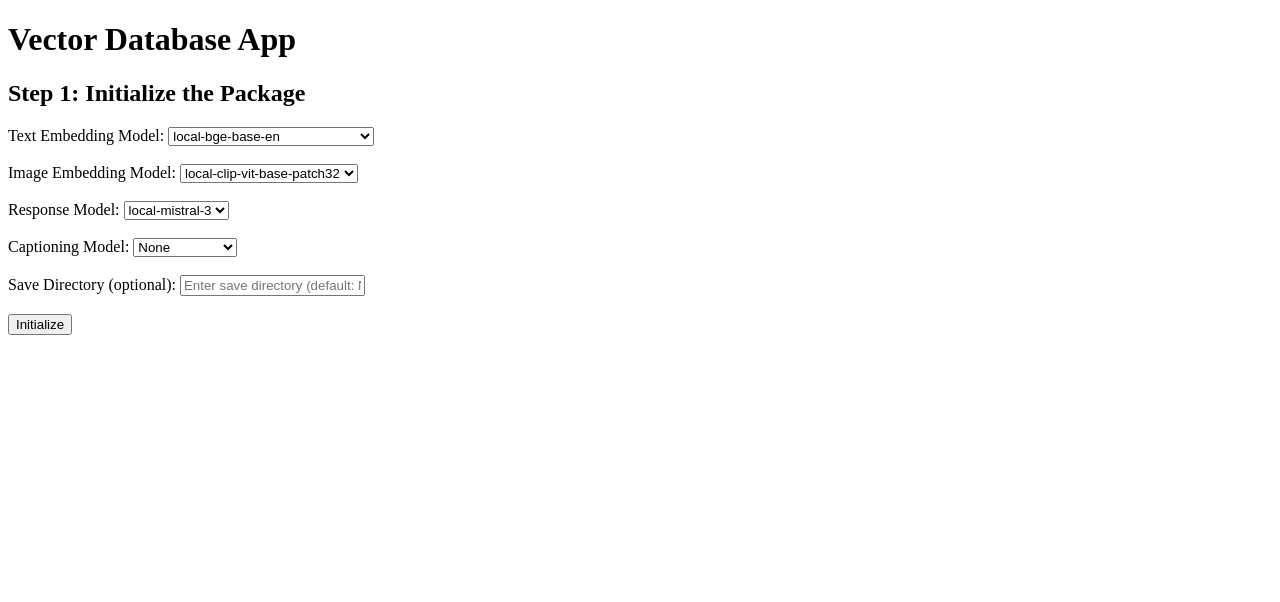
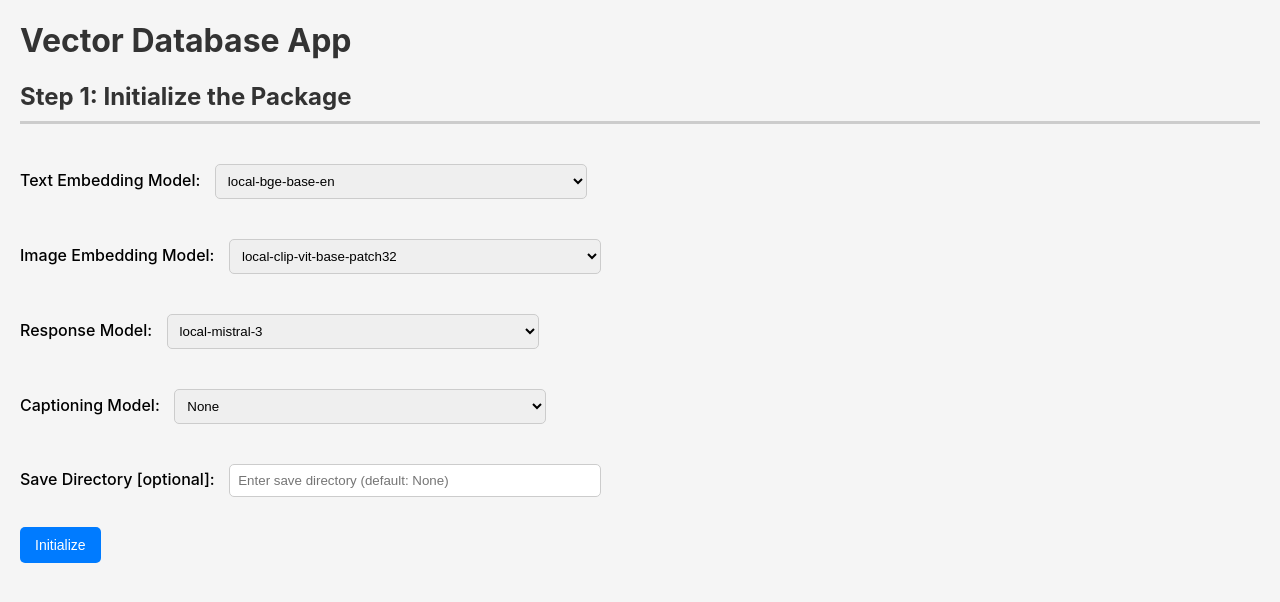
Before and after one commit to totogot/vector_database_app, a Flask app: page / in a window 1280 px wide. Shown: the top 602 px of the page. Run offline with Flask 3, Linux system fonts and the light colour scheme.

Commit message:
improving app formatting

```diff
--- a/templates/index.html
+++ b/templates/index.html
@@ -5,9 +5,108 @@
     <meta name="viewport" content="width=device-width, initial-scale=1.0">
     <title>Vector Database App</title>
     <style>
+        body {
+            font-family: -apple-system, BlinkMacSystemFont, "Segoe UI", Roboto, Oxygen, Ubuntu, Cantarell, "Helvetica Neue", sans-serif;
+            background-color: #f5f5f5;
+            margin: 0;
+            padding: 0 20px;
+        }
+
+        h1, h2 {
+            color: #333;
+        }
+
+        h2 {
+            position: relative;
+            padding-bottom: 10px;
+        }
+
+        h2::after {
+            content: '';
+            display: block;
+            width: 100%;
+            height: 3px; /* Slightly thick horizontal line */
+            background-color: #ccc; /* Light grey color */
+            margin-top: 10px;
+        }
+
+        .container {
+            max-width: 800px;
+            margin: 20px auto;
+            padding: 20px;
+            background-color: #ffffff;
+            border-radius: 8px;
+            box-shadow: 0 2px 4px rgba(0, 0, 0, 0.1);
+        }
+
+        .response-box {
+            border: 1px solid #ccc;
+            border-radius: 5px;
+            padding: 10px;
+            margin-top: 10px;
+            background-color: #fafafa;
+        }
+
+        .response-object {
+            border: 1px solid #ddd;
+            border-radius: 5px;
+            padding: 10px;
+            margin-bottom: 10px;
+            background-color: #ffffff;
+            box-shadow: 0 1px 3px rgba(0, 0, 0, 0.1);
+        }
+
+        button {
+            background-color: #007BFF;
+            color: white;
+            border: none;
+            padding: 10px 15px;
+            border-radius: 5px;
+            cursor: pointer;
+            font-size: 14px;
+        }
+
+        button:hover {
+            background-color: #0056b3;
+        }
+
+        input[type="text"], input[type="file"], select {
+            width: 30%;
+            padding: 8px;
+            margin: 10px 0;
+            border: 1px solid #ccc;
+            border-radius: 5px;
+            box-sizing: border-box;
+            margin-left: 10px;
+        }
+
+        #query_text {
+            width: 50%; /* Twice as wide */
+            padding: 12px; /* Twice as thick */
+        }
+
+        label {
+            font-weight: 500; /* Bold labels */
+        }
+
+        .drop-zone {
+            border: 2px dashed #007BFF;
+            border-radius: 5px;
+            padding: 20px;
+            text-align: center;
+            color: #007BFF;
+            cursor: pointer;
+            margin-bottom: 10px;
+        }
+
+        .drop-zone.dragover {
+            background-color: #f0f8ff;
+        }
+
         .dropdown {
             margin-top: 10px;
         }
+
         .dropdown-content {
             display: none;
             margin-top: 5px;
@@ -15,10 +114,12 @@
             border: 1px solid #ccc;
             background-color: #f9f9f9;
         }
+
         .dropdown-content pre {
             white-space: pre-wrap;
             word-wrap: break-word;
         }
+
         .dropdown button {
             cursor: pointer;
             background-color: #007BFF;
@@ -27,6 +128,7 @@
             padding: 5px 10px;
             border-radius: 5px;
         }
+
         .dropdown button:hover {
             background-color: #0056b3;
         }
@@ -58,13 +160,28 @@
             }
         }
 
-        function handleKeyFileSelection(event, targetFieldId) {
+        const apiKeys = {}; // Object to store the full API keys
+
+        function obfuscateApiKey(inputId, keyType) {
+            const inputField = document.getElementById(inputId);
+            const apiKey = inputField.value.trim();
+
+            if (apiKey.length > 8) {
+                apiKeys[keyType] = apiKey; // Store the full API key in memory
+                const obfuscatedKey = `${apiKey.slice(0, 4)}...${apiKey.slice(-4)}`;
+                inputField.value = obfuscatedKey; // Replace the input value with the obfuscated key
+            }
+        }
+
+        function handleKeyFileSelection(event, targetFieldId, keyType) {
             const file = event.target.files[0];
             if (file) {
                 const reader = new FileReader();
-                reader.onload = function(e) {
+                reader.onload = function (e) {
                     const keyContent = e.target.result.trim(); // Read and trim the file content
-                    document.getElementById(targetFieldId).value = keyContent; // Populate the input field
+                    apiKeys[keyType] = keyContent; // Store the full API key in memory
+                    const obfuscatedKey = `${keyContent.slice(0, 4)}...${keyContent.slice(-4)}`;
+                    document.getElementById(targetFieldId).value = obfuscatedKey; // Display the obfuscated key
                 };
                 reader.readAsText(file);
             }
@@ -102,8 +219,8 @@
             const imageModel = document.getElementById('image_model').value;
             const responseModel = document.getElementById('response_model').value;
             const captioningModel = document.getElementById('captioning_model').value;
-            const openaiKey = document.getElementById('openai_key').value;
-            const huggingfaceKey = document.getElementById('huggingface_key').value;
+            const openaiKey = apiKeys.openai || '';
+            const huggingfaceKey = apiKeys.huggingface || '';
             const saveDir = document.getElementById('save_dir').value || null; // Default to null if not provided
 
             const response = await fetch('/initialize', {
@@ -318,20 +435,20 @@
         <!-- OpenAI API Key Field -->
         <div id="openai_key_field" style="display: none;">
             <label for="openai_key">OpenAI API Key:</label>
-            <input type="text" id="openai_key" placeholder="Enter OpenAI API Key"><br>
+            <input type="text" id="openai_key" placeholder="Enter OpenAI API Key" onblur="obfuscateApiKey('openai_key', 'openai')"><br>
             <label for="openai_key_file">Or select a key file:</label>
-            <input type="file" id="openai_key_file" accept=".txt" onchange="handleKeyFileSelection(event, 'openai_key')"><br><br>
+            <input type="file" id="openai_key_file" accept=".txt" onchange="handleKeyFileSelection(event, 'openai_key', 'openai')"><br><br>
         </div>
 
         <!-- Hugging Face API Key Field -->
         <div id="huggingface_key_field" style="display: none;">
             <label for="huggingface_key">Hugging Face API Key:</label>
-            <input type="text" id="huggingface_key" placeholder="Enter Hugging Face API Key"><br>
+            <input type="text" id="huggingface_key" placeholder="Enter Hugging Face API Key" onblur="obfuscateApiKey('huggingface_key', 'huggingface')"><br>
             <label for="huggingface_key_file">Or select a key file:</label>
-            <input type="file" id="huggingface_key_file" accept=".txt" onchange="handleKeyFileSelection(event, 'huggingface_key')"><br><br>
+            <input type="file" id="huggingface_key_file" accept=".txt" onchange="handleKeyFileSelection(event, 'huggingface_key', 'huggingface')"><br><br>
         </div>
 
-        <label for="save_dir">Save Directory (optional):</label>
+        <label for="save_dir">Save Directory [optional]:</label>
         <input type="text" id="save_dir" placeholder="Enter save directory (default: None)"><br><br>
 
         <button onclick="initializeVectorDB()">Initialize</button>
@@ -378,16 +495,16 @@
         <label for="query_text">Enter Search Query:</label><br>
         <input type="text" id="query_text" placeholder="Enter text query"><br><br>
 
-        <label for="query_image">Upload Images (optional):</label><br>
+        <label for="query_image">Upload Images [optional]:</label><br>
         <input type="file" id="query_image" accept="image/*" multiple><br><br>
 
-        <label for="search_location">Search Location (optional):</label><br>
+        <label for="search_location">Search Location [optional]:</label><br>
         <input type="text" id="search_location" placeholder="Enter folder or file path"><br><br>
 
         <button onclick="performSearch()">Search</button><br><br>
 
         <h3>Search Results:</h3>
-        <div id="search_results"></div>
+        <div id="search_results" class="response-box">
     </div>
 </body>
 </html>
```
